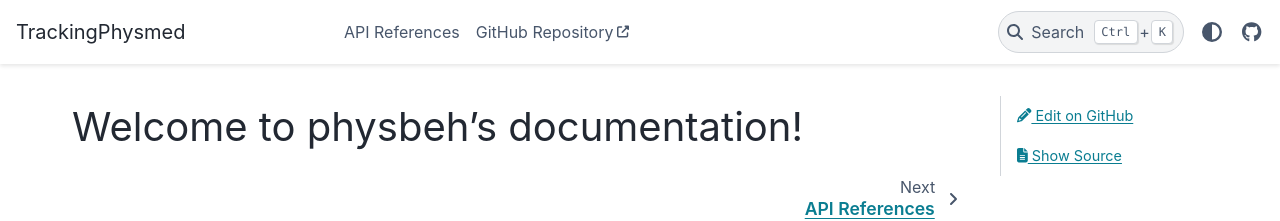
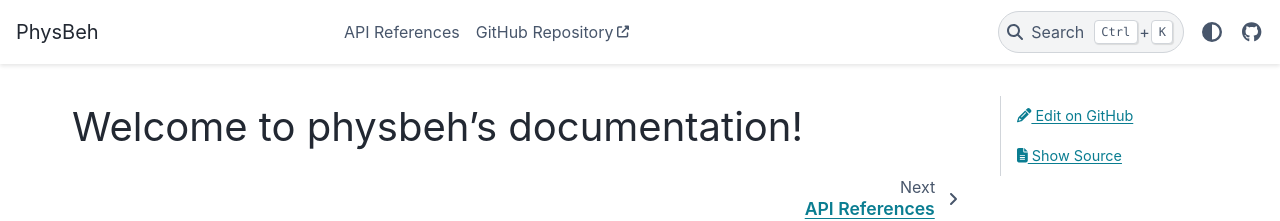
Before and after one commit to FelipeCybis/physbeh, a Sphinx documentation site: the page built from docs/source/index.rst, in a window 1280 px wide. Shown: the top 221 px of the page. Built offline with Sphinx 7.4.7 and the PyData theme 0.15.4, drawn with Linux system fonts in a browser that asks for light colours; pages that are not in the unit, such as notebooks, are missing from menus.

Commit message:
docs: fix url to github repo

```diff
--- a/docs/source/conf.py
+++ b/docs/source/conf.py
@@ -108,8 +108,8 @@
 # https://www.sphinx-doc.org/en/master/usage/configuration.html#options-for-html-output
 
 html_theme = "pydata_sphinx_theme"
-html_title = "TrackingPhysmed"
-html_short_title = "TrackingPhysmed"
+html_title = "PhysBeh"
+html_short_title = "PhysBeh"
 # Add any paths that contain custom static files (such as style sheets) here,
 # relative to this directory. They are copied after the builtin static files,
 # so a file named "default.css" will overwrite the builtin "default.css".
@@ -123,7 +123,7 @@
     "icon_links": [
         {
             "name": "GitHub",
-            "url": "https://github.com/Iconeus/pythmed",
+            "url": "https://github.com/FelipeCybis/physbeh",
             "icon": "fa-brands fa-github",
         },
     ],
```
